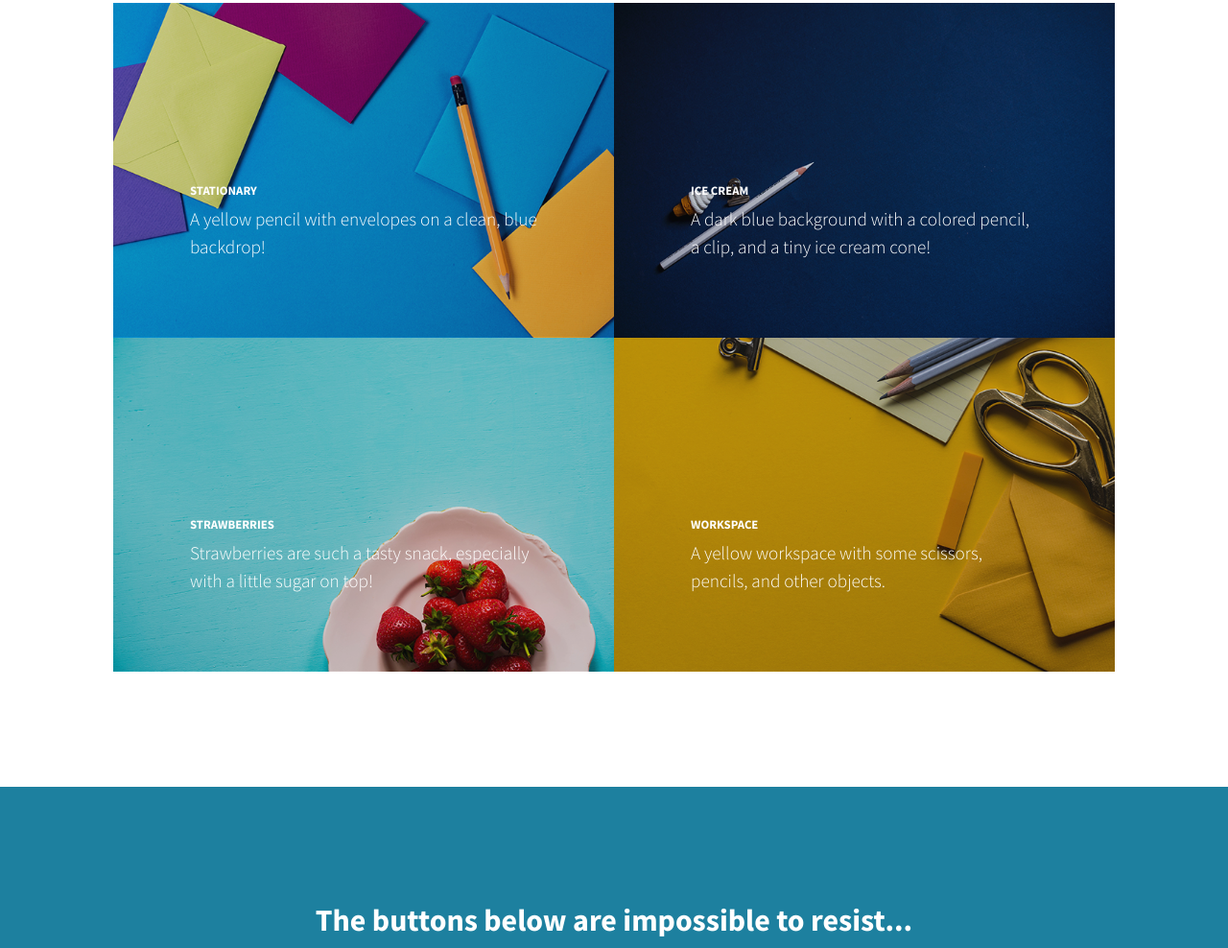
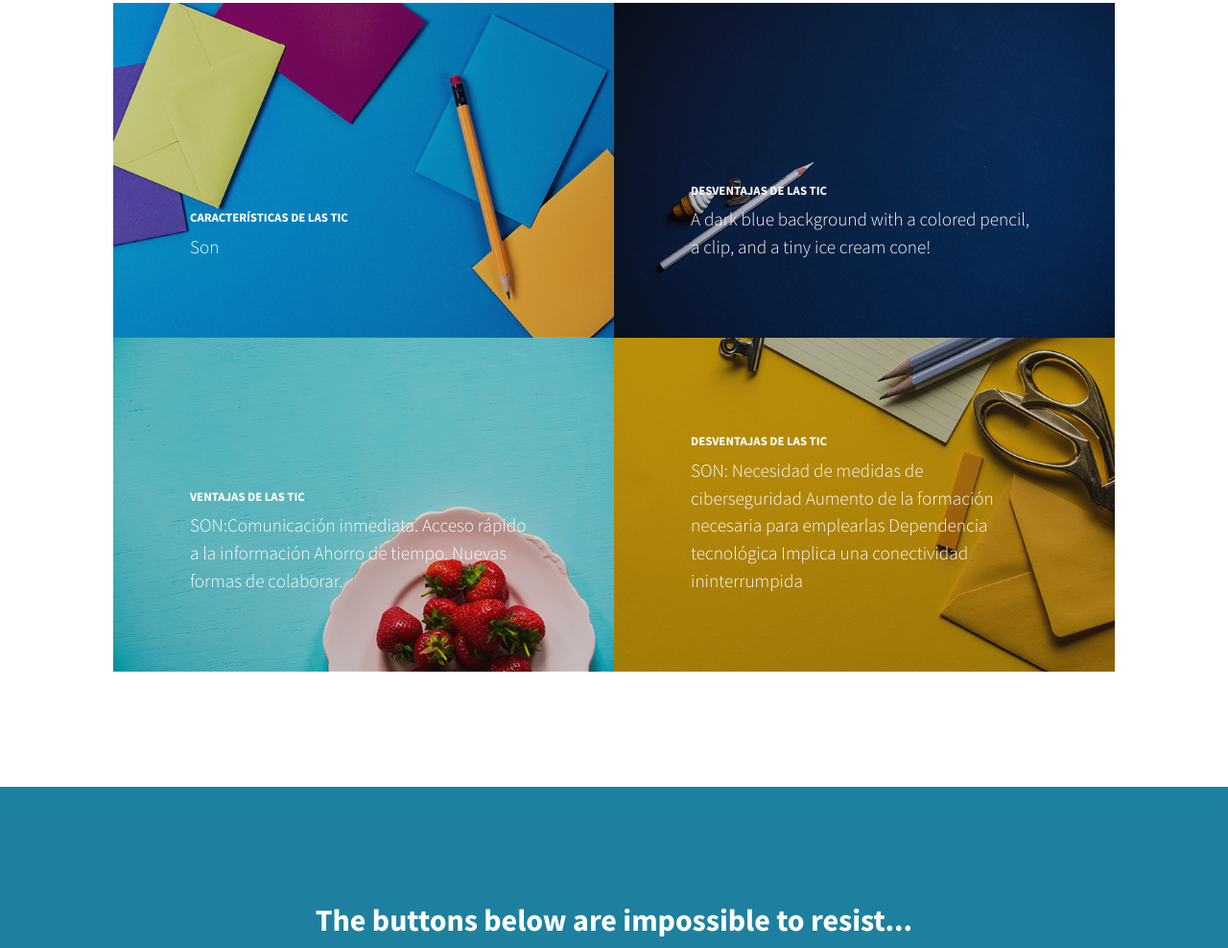
Before and after one commit to YackyVasquez/EDUCACION, a plain HTML site: page index.html in a window 1280 px wide. Shown: the part 3277-4265 px from the top of the page at 96% size. Drawn offline with nearby package versions, Linux system fonts and the light colour scheme.

Commit message:
Update index.html

```diff
--- a/index.html
+++ b/index.html
@@ -112,8 +112,8 @@
                         <a class="portfolio-item" href="#!">
                             <div class="caption">
                                 <div class="caption-content">
-                                    <div class="h2">Stationary</div>
-                                    <p class="mb-0">A yellow pencil with envelopes on a clean, blue backdrop!</p>
+                                    <div class="h2">CARACTERÍSTICAS DE LAS TIC</div>
+                                    <p class="mb-0">Son </p>
                                 </div>
                             </div>
                             <img class="img-fluid" src="assets/img/portfolio-1.jpg" alt="..." />
@@ -123,7 +123,7 @@
                         <a class="portfolio-item" href="#!">
                             <div class="caption">
                                 <div class="caption-content">
-                                    <div class="h2">Ice Cream</div>
+                                    <div class="h2">DESVENTAJAS DE LAS TIC</div>
                                     <p class="mb-0">A dark blue background with a colored pencil, a clip, and a tiny ice cream cone!</p>
                                 </div>
                             </div>
@@ -134,8 +134,11 @@
                         <a class="portfolio-item" href="#!">
                             <div class="caption">
                                 <div class="caption-content">
-                                    <div class="h2">Strawberries</div>
-                                    <p class="mb-0">Strawberries are such a tasty snack, especially with a little sugar on top!</p>
+                                    <div class="h2">VENTAJAS DE LAS TIC</div>
+                                    <p class="mb-0">SON:Comunicación inmediata.
+Acceso rápido a la información
+Ahorro de tiempo.
+Nuevas formas de colaborar.</p>
                                 </div>
                             </div>
                             <img class="img-fluid" src="assets/img/portfolio-3.jpg" alt="..." />
@@ -145,8 +148,11 @@
                         <a class="portfolio-item" href="#!">
                             <div class="caption">
                                 <div class="caption-content">
-                                    <div class="h2">Workspace</div>
-                                    <p class="mb-0">A yellow workspace with some scissors, pencils, and other objects.</p>
+                                    <div class="h2">DESVENTAJAS DE LAS TIC</div>
+                                    <p class="mb-0">SON: Necesidad de medidas de ciberseguridad
+Aumento de la formación necesaria para emplearlas
+Dependencia tecnológica
+Implica una conectividad ininterrumpida</p>
                                 </div>
                             </div>
                             <img class="img-fluid" src="assets/img/portfolio-4.jpg" alt="..." />
```
